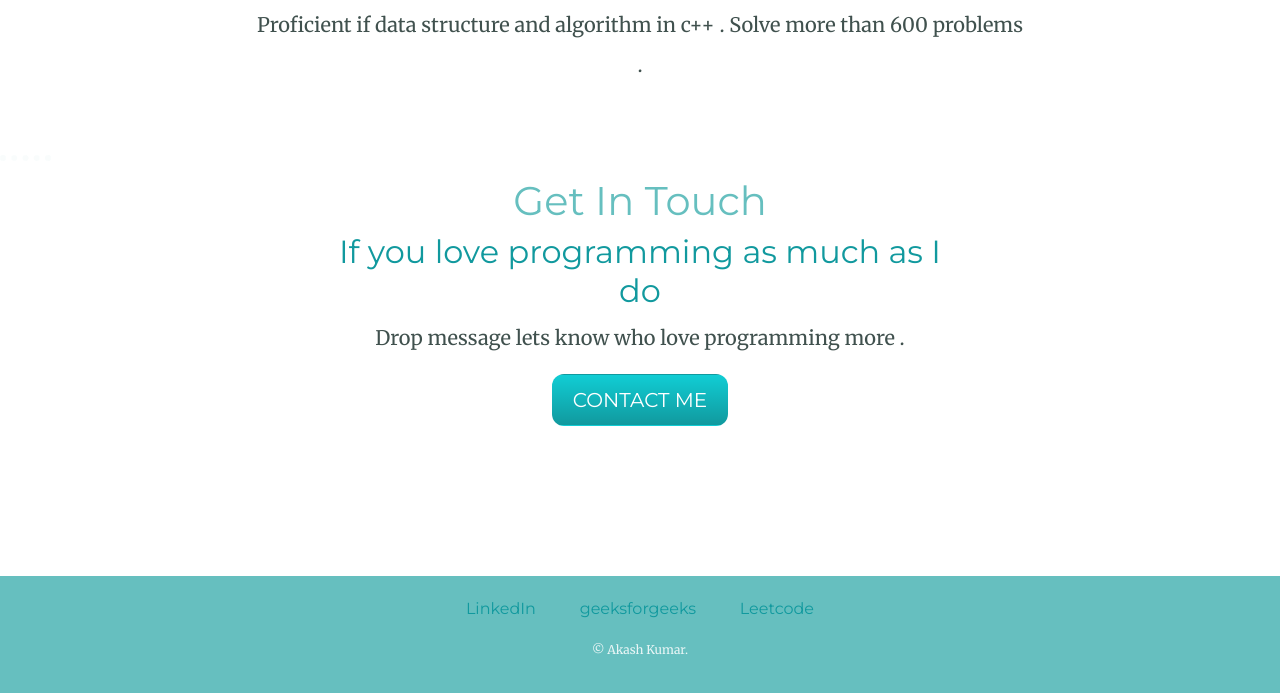
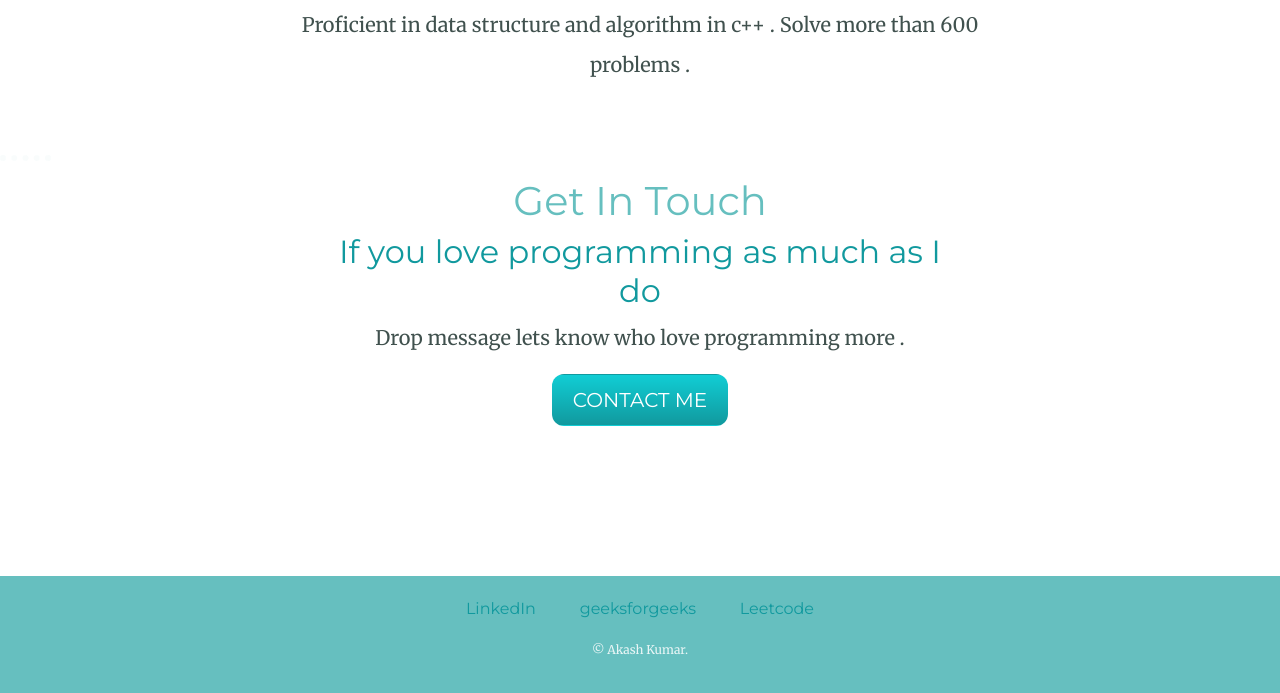
Before and after one commit to Akash45785/web, a plain HTML site: page index.html in a window 1280 px wide. Shown: the part 1794-2487 px from the top of the page. Drawn offline with nearby package versions, Linux system fonts and the light colour scheme.

Commit message:
Update index.html

```diff
--- a/index.html
+++ b/index.html
@@ -37,7 +37,7 @@
       <div class="skill-row">
         <img class = " cplus" width = "225px" class="" src="images/c-.png" alt="">
         <h3 class = "skill-data">Data Structure and Algorithm in C++</h3>
-        <p class = "cler">Proficient if data structure and algorithm in c++ . Solve more than 600 problems .   </p>
+        <p class = "cler">Proficient in data structure and algorithm in c++ . Solve more than 600 problems .   </p>
       </div>
     </div>
     <hr class ="hr">
```
